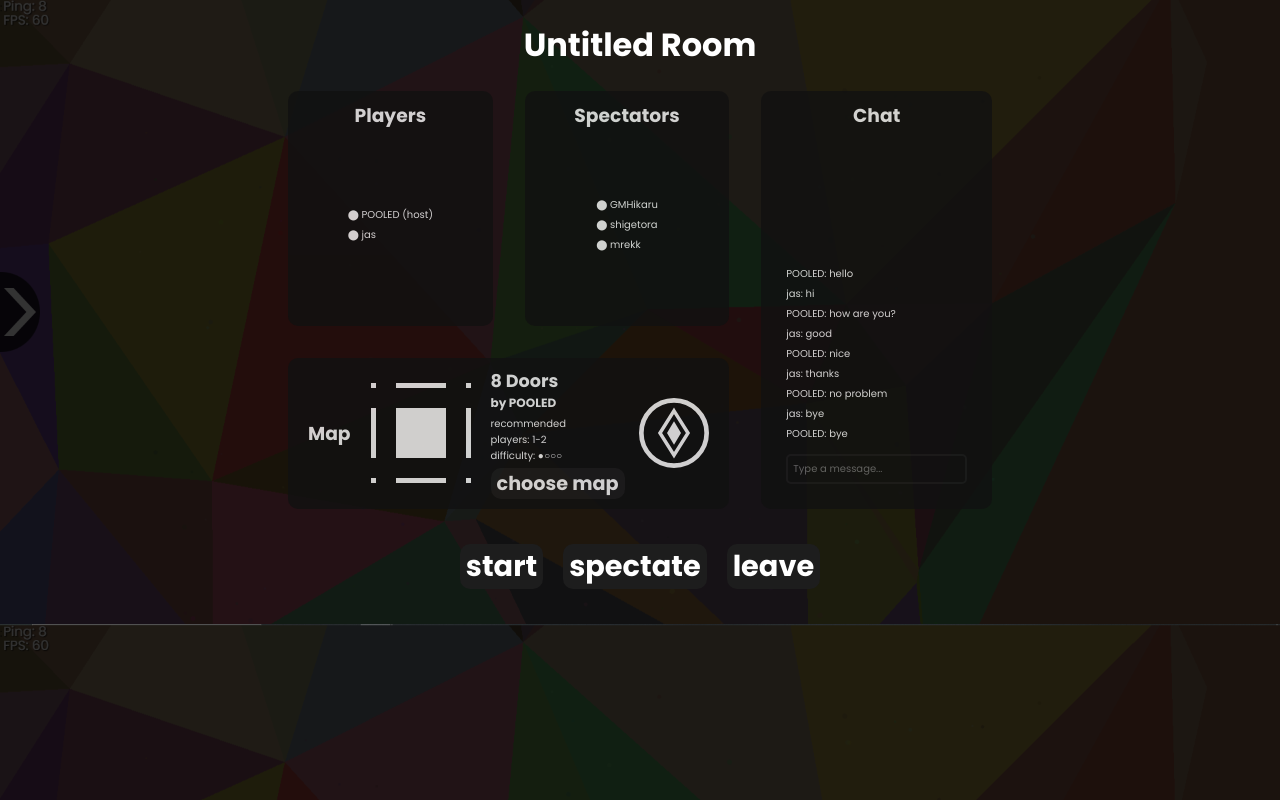
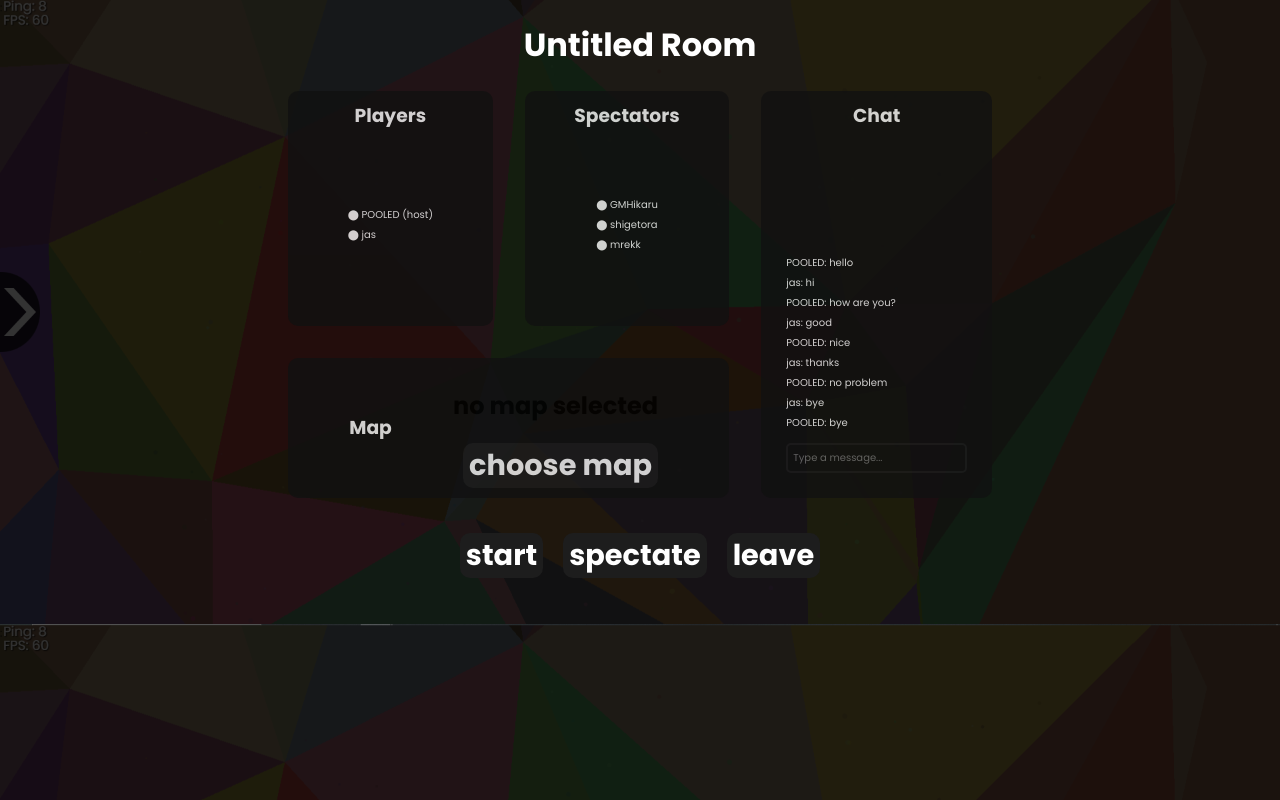
Before and after one commit to ysadamt/pumpkin-prototype, a React (Create React App) app: page / in a window 1280 px wide. Built offline with nearby package versions, Linux system fonts and the light colour scheme; the HTML template or start-up script is replaced by a standard one.

Commit message:
Show currently selected map on main page after choosing a map

```diff
--- a/src/App.js
+++ b/src/App.js
@@ -12,18 +12,23 @@ const spectators = ["GMHikaru", "shigetora", "mrekk"];
 
 function App() {
   const [chooseMap, setChooseMap] = useState(false);
-
-  useEffect(() => {
-    setChooseMap(false);
-  }, []);
+  const [currentMap, setCurrentMap] = useState(undefined);
 
   const handleOnChoose = () => {
     setChooseMap((prev) => !prev);
   };
 
+  const handleOnSelected = (map) => {
+    setCurrentMap(map);
+  };
+
   return (
     <>
-      <MapMenu hide={!chooseMap} onChoose={handleOnChoose} />
+      <MapMenu
+        hide={!chooseMap}
+        onChoose={handleOnChoose}
+        onSelected={handleOnSelected}
+      />
       <div className="room__container">
         <div className="room__container-header">
           <h1>Untitled Room</h1>
@@ -35,7 +40,7 @@ function App() {
               <UserList type="Players" dummyUsers={players} />
               <UserList type="Spectators" dummyUsers={spectators} />
             </div>
-            <MapSelect onChoose={handleOnChoose} />
+            <MapSelect onChoose={handleOnChoose} currentMap={currentMap} />
           </div>
           <ChatBox />
         </div>
--- a/src/components/MapSelect/MapSelect.css
+++ b/src/components/MapSelect/MapSelect.css
@@ -86,10 +86,11 @@
   flex-direction: column;
   justify-content: center;
   align-items: center;
+  height: 100%;
 }
 
 .room__mapselect-content_type img {
-  width: 70px;
-  height: 70px;
-  margin: 10px 0px 10px 0;
+  width: 50px;
+  height: 50px;
+  margin: 0.25rem 0rem 0.25rem 0rem;
 }
--- a/src/components/MapSelect/MapSelect.js
+++ b/src/components/MapSelect/MapSelect.js
@@ -1,33 +1,49 @@
 import React, { useState } from "react";
-import mapImage from "../../assets/maps/8-doors.svg";
 import normalMode from "../../assets/gamemodes/normal.svg";
+import freezeMode from "../../assets/gamemodes/freeze.svg";
 import Button from "../Button/Button";
 import "./MapSelect.css";
 
 const MapSelect = (props) => {
-  const [currentMap, setCurrentMap] = useState({});
-
   return (
     <div className="room__mapselect">
       <div className="room__mapselect-header">
         <h3>Map</h3>
       </div>
+      {props.currentMap === undefined ? (
+        <div className="room__mapselect-content_empty">
+          <h2>no map selected</h2>
+          <Button name="choose map" handleClick={() => props.onChoose()} />
+        </div>
+      ) : (
         <div className="room__mapselect-content">
           <div className="room__mapselect-content_image">
-          <img src={mapImage} alt="map" />
+            <img
+              src={require(`../../assets/maps/${props.currentMap.image}`)}
+              alt={props.currentMap.name}
+            />
           </div>
           <div className="room__mapselect-content_description">
-          <h3>8 Doors</h3>
-          <h4>by POOLED</h4>
+            <h3>{props.currentMap.name}</h3>
+            <h4>by {props.currentMap.author}</h4>
             <p>
-            recommended players: 1-2 <br /> difficulty: ●○○○
+              recommended players: {props.currentMap.players}
+              <br />
+              difficulty: {props.currentMap.difficulty}
             </p>
             <Button name="choose map" handleClick={() => props.onChoose()} />
           </div>
           <div className="room__mapselect-content_type">
-          <img src={normalMode} alt="normal-level" />
+            {props.currentMap.gamemodes.map((gamemode) => {
+              if (gamemode === "normal") {
+                return <img key={gamemode} src={normalMode} alt="normal" />;
+              } else {
+                return <img key={gamemode} src={freezeMode} alt="freeze" />;
+              }
+            })}
           </div>
         </div>
+      )}
     </div>
   );
 };
--- a/src/containers/MapMenu/MapMenu.js
+++ b/src/containers/MapMenu/MapMenu.js
@@ -8,10 +8,6 @@ import "./MapMenu.css";
 
 const MapMenu = (props) => {
   const [currentMode, setCurrentMode] = useState("all");
-
-  useEffect(() => {
-    console.log(currentMode);
-  }, [currentMode]);
 
   const handleModeChange = (gamemode) => {
     setCurrentMode(gamemode);
@@ -65,16 +61,42 @@ const MapMenu = (props) => {
               if currentMode is "freeze", filter out maps that don't have "freeze" in their gamemodes array, and render those maps
            */}
           {currentMode === "all"
-            ? SAMPLE_MAPS.map((map) => <MapCard key={map.id} map={map} />)
+            ? SAMPLE_MAPS.map((map) => (
+                <div
+                  key={map.id}
+                  onClick={() => {
+                    props.onChoose();
+                    props.onSelected(map);
+                  }}
+                >
+                  <MapCard key={map.id} map={map} />
+                </div>
+              ))
             : currentMode === "normal"
             ? SAMPLE_MAPS.filter((map) => map.gamemodes.includes("normal")).map(
                 (filteredMap) => (
-                  <MapCard key={filteredMap.id} map={filteredMap} />
+                  <div
+                    key={filteredMap.id}
+                    onClick={() => {
+                      props.onChoose();
+                      props.onSelected(filteredMap);
+                    }}
+                  >
+                    <MapCard key={filteredMap.id} map={filteredMap} />
+                  </div>
                 )
               )
             : SAMPLE_MAPS.filter((map) => map.gamemodes.includes("freeze")).map(
                 (filteredMap) => (
-                  <MapCard key={filteredMap.id} map={filteredMap} />
+                  <div
+                    key={filteredMap.id}
+                    onClick={() => {
+                      props.onChoose();
+                      props.onSelected(filteredMap);
+                    }}
+                  >
+                    <MapCard key={filteredMap.id} map={filteredMap} />
+                  </div>
                 )
               )}
         </div>
```
Lines whose indentation alone changed are shown as unchanged.
